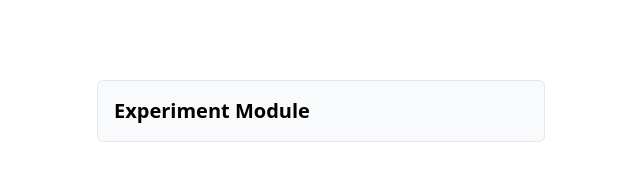
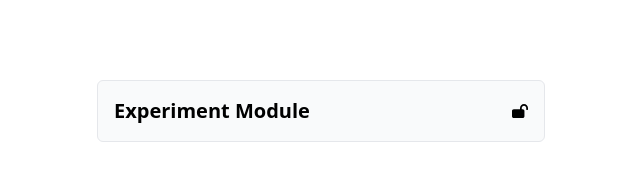
Before and after one commit to luisnavedag/experiment-module-challenge-update, a React (Vite) app: page / in a window 1280 px wide. Shown: the top 187 px of the page, without its empty margins (319-959 px from the left). Built offline with nearby package versions, Linux system fonts and the light colour scheme.

Commit message:
feat: add reset and lock logic

```diff
--- a/src/components/ExperimentModule.jsx
+++ b/src/components/ExperimentModule.jsx
@@ -2,14 +2,19 @@ import { useMemo, useState } from 'react'
 import Button from './Button'
 import IterationForm from './IterationForm'
 import IterationModule from './IterationModule'
+import AddIcon from './icons/AddIcon'
+import LockIcon from './icons/LockIcon'
+import LockOpenIcon from './icons/LockOpenIcon'
+import classNames from 'classnames'
 
 const ExperimentModule = () => {
   const [open, setOpen] = useState(false)
+  const [openForm, setOpenForm] = useState(false)
+
+  const [status, setStatus] = useState('unlocked')
 
   const [iterations, setIterations] = useState([])
   const [newTitle, setNewTitle] = useState('')
-
-  const [openForm, setOpenForm] = useState(false)
 
   const iterationList = useMemo(() => {
     return iterations.map((item, index) => (
@@ -36,8 +41,11 @@ const ExperimentModule = () => {
 
   return (
     <div className='border rounded-md p-4 flex flex-col w-full bg-gray-50'>
-      <div className='flex flex-row flex-1' onClick={() => setOpen(!open)}>
+      <div className={classNames('flex flex-row flex-1 items-center justify-between', { 'opacity-50': status === 'locked' })} onClick={() => setOpen(!open && !(status === 'locked'))}>
         <h1 className='text-xl font-bold'>Experiment Module</h1>
+        <div>
+          {status === 'locked' ? <LockIcon /> : <LockOpenIcon />}
+        </div>
       </div>
 
       {open && (
@@ -84,8 +92,15 @@ const ExperimentModule = () => {
                 )
               : (
                 <>
-                  <Button>Lock</Button>
-                  <Button highlight onClick={() => setOpenForm(true)}>
+                  <Button onClick={() => {
+                    setStatus('locked')
+                    setOpen(false)
+                  }}
+                  >Lock
+                  </Button>
+                  <Button onClick={() => setIterations([])}>Reset</Button>
+                  <Button highlight onClick={() => setOpenForm(true)} className='flex flex-row items-center'>
+                    <AddIcon />
                     Add Iteration
                   </Button>
                 </>
--- a/src/components/icons/AddIcon.jsx
+++ b/src/components/icons/AddIcon.jsx
@@ -1,4 +1,4 @@
-const PlusIcon = (props) => {
+const AddIcon = (props) => {
   return (
     <svg
       viewBox='0 0 1024 1024'
@@ -16,4 +16,4 @@ const PlusIcon = (props) => {
   )
 }
 
-export default PlusIcon
+export default AddIcon
```
